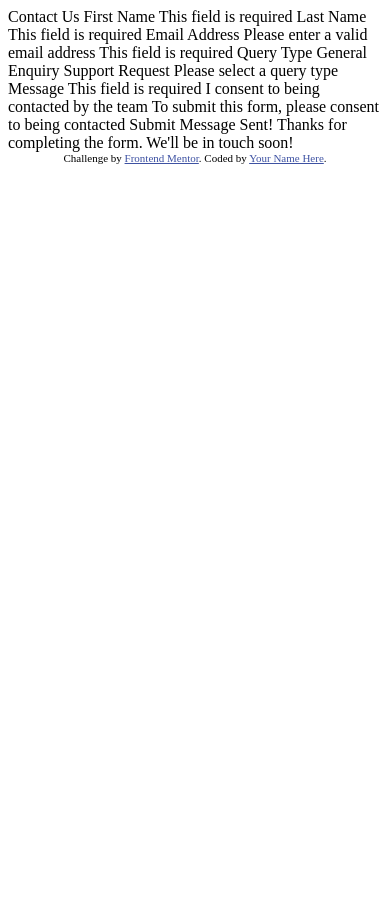
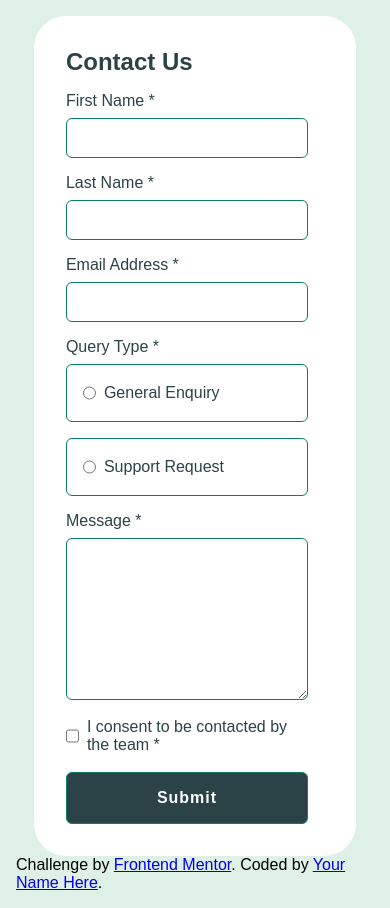
Before and after one commit to Amadocarillofuentes/contact-form-proj3, a plain HTML site: page index.html in a window 390 px wide. Before the commit the page ends 844 px from the top, so only its background shows below. Drawn offline with Linux system fonts and the light colour scheme.

Commit message:
added form and checked for data validation in js

```diff
--- a/index.html
+++ b/index.html
@@ -9,44 +9,62 @@
   <title>Frontend Mentor | Contact form</title>
 
   <!-- Feel free to remove these styles or customise in your own stylesheet 👍 -->
-  <style>
-    .attribution { font-size: 11px; text-align: center; }
-    .attribution a { color: hsl(228, 45%, 44%); }
-  </style>
+   <link rel="stylesheet" href="style.css">
 </head>
 <body>
 
-  Contact Us
+  <div class="container">
+    <form id="contact-form">
+        <h2>Contact Us</h2>
+        <div class="first-name">
+          <label for="first-name">First Name *</label>
+          <input type="text" id="first-name">
+          <span class="err-msg hide err-first-name">This field is required</span>
+        </div>
+        <div class="last-name">
+          <label for="last-name">Last Name *</label>
+          <input type="text" id="last-name">
+          <span class="err-msg hide err-last-name">This field is required</span>
+        </div>
+        <div class="email">
+          <label for="email">Email Address *</label>
+          <input type="email" name="email" id="email">
+          <span class="err-msg hide err-email">Please enter a valid email address</span>
+        </div>
+        <div class="query">
+          <label for="query-type">Query Type *</label>
+          <div class="options">
+            <span class="option">
+              <input type="radio" name="query" id="query" value="General Enquiry">General Enquiry
+            </span>
+            <span class="option">
+              <input type="radio" name="query" id="query" value="Support Request">Support Request
+            </span>
+          </div>
+          <span class="err-msg hide err-query">Please selesct a query type</span>
+        </div>
+        <div class="message">
+          <label for="message">Message *</label>
+          <textarea name="message" id="message" rows="8"></textarea>
+          <span class="err-msg hide err-message">This field is required</span>
+        </div>
+        <div class="agree">
+          <div class="agreement">
+            <input type="checkbox" name="agree" id="agree"> I consent to be contacted by the team *
+          </div>
+          <span class="err-msg hide err-agree">To submit this form, please cosent to be contacted</span>
+        </div>
+        <input type="submit" value="Submit">
+    </form>
+  </div>
 
-  First Name
-  This field is required
-
-  Last Name
-  This field is required
-
-  Email Address
-  Please enter a valid email address
-  This field is required
-
-  Query Type
-  General Enquiry
-  Support Request
-  Please select a query type
-
-  Message
-  This field is required
-
-  I consent to being contacted by the team
-  To submit this form, please consent to being contacted
-
-  Submit
-
-  Message Sent!
-  Thanks for completing the form. We'll be in touch soon!
-
+  <!-- Message Sent!
+  Thanks for completing the form. We'll be in touch soon!-->
   <div class="attribution">
     Challenge by <a href="https://www.frontendmentor.io?ref=challenge">Frontend Mentor</a>.
     Coded by <a href="#">Your Name Here</a>.
   </div>
+
+  <script src="script.js"></script>
 </body>
 </html>
--- /dev/null
+++ b/script.js
@@ -0,0 +1,64 @@
+const formElement = document.getElementById('contact-form');
+
+formElement.addEventListener('submit', (event) => {
+    event.preventDefault();
+
+    const formData = new FormData(event.target);
+
+    const firstName = document.getElementById('first-name');
+    const lastName = document.getElementById('last-name');
+    const email = document.getElementById('email');
+    const query = document.querySelector('input[name="query"]:checked');
+    const message = document.getElementById('message');
+    const agreement = document.getElementById('agree');
+
+    validateField(firstName, "First Name");
+    validateField(lastName, "Last Name");
+    validateEmail(email);
+    validateQuery(query);
+    validateField(message, "Message");
+    validateAgreement(agreement);
+});
+
+function validateField(field, name) {
+  let check = field.value;
+  if (check == "") {
+    alert(`${name} must be filled out`);
+    //activate error messge here depending on the field, remove alert msg
+    return false;
+  }
+   //if the field is valid then you can get value of email here
+   console.log(check);
+}
+
+function validateEmail(email) {
+  const emailRegex = /^[^\s@]+@[^\s@]+\.[^\s@]+$/;
+  if(!emailRegex.test(email.value)){
+    alert("Email is not valid");
+    //activate error message for email, remove alert msg
+    return false;
+  }
+  //if the email is valid then you can get value of email here
+  console.log(email.value);
+}
+
+function validateQuery(query) {
+  if (!query) {
+    alert("Please select a Query");
+    //activate error message for query here, remove alert msg
+    return false;
+  }
+  //if the query is selected then you can get value of email here
+  console.log(query.value);
+}
+
+function validateAgreement(checked) {
+  let agree = checked;
+  if (!agree.checked) {
+    alert("Please check agreement")
+    //activate error message for agreement checkbox, remove alert msg
+    return false;
+  }
+  //if checked then continue
+  console.log(agree.checked);
+}
--- /dev/null
+++ b/style.css
@@ -0,0 +1,149 @@
+:root {
+  --light-green: hsl(148, 38%, 91%);
+  --green: hsl(169, 82%, 27%);
+  --red: hsl(0, 66%, 54%);
+  --white: hsl(0, 0%, 100%);
+  --light-grey: hsl(186, 15%, 59%);
+  --dark-grey: hsl(187, 24%, 22%);
+}
+
+@font-face {
+  font-family: 'Karla';
+  src: url('./assets/fonts/Karla-VariableFont_wght.ttf') format('truetype');
+  font-weight: normal;
+  font-style: normal;
+}
+
+* {
+  margin: 0;
+  padding: 0;
+  box-sizing: border-box;
+  font-family: 'Karla Regular', sans-serif;
+  font-size: 1rem;
+}
+
+body {
+  background-color: var(--light-green);
+  padding: 4rem;
+  display: flex;
+  flex-direction: column;
+  align-items: center;
+  justify-content: center;
+}
+
+.container {
+  min-width: 60%;
+  background-color: var(--white);
+  display: flex;
+  align-items: center;
+  border-radius: 2rem;
+  padding: 2rem;
+}
+
+h2, .h2 {
+  font-size: 1.5rem;
+  font-weight: 700;
+}
+
+form {
+  width: calc(100% - 1rem);
+  display: grid;
+  grid-template-columns: 50% 50%;
+  gap: 1rem;
+  color: var(--dark-grey);
+}
+
+form h2, form .email, form .query, form .message, form .agree, form input[type=submit]{
+  grid-column: 1 / span 2;
+}
+
+form div {
+  width: 100%;
+  display: flex;
+  flex-direction: column;
+  gap: 0.5rem;
+}
+
+form input, form textarea, form .option, form input[type=submit] {
+  min-height: 40px;
+  padding: 0.5rem;
+  border: 1px solid var(--green);
+  border-radius: 6px;
+}
+
+form .options {
+  flex-direction: row;
+  gap: 1rem;
+}
+
+form .option {
+  display: flex;
+  align-items: center;
+  gap: 0.5rem;
+  width: 50%;
+  padding: 0.5rem 1rem;
+}
+
+form .agreement {
+  flex-direction: row;
+  align-items: center;
+}
+
+form input[type=checkbox], form input[type=radio] {
+  accent-color: var(--green);
+}
+
+form input[type=submit] {
+  background-color: var(--dark-grey);
+  color: var(--white);
+  padding: 1rem;
+  font-weight: 600;
+  letter-spacing: 1px;
+}
+
+form input:hover, form .option:hover  {
+  cursor: pointer;
+}
+
+form .err-msg {
+  font-size: small;
+  color: var(--red);
+}
+
+.hide {
+  display: none;
+}
+
+@media screen and (max-width: 640px) {
+  body{
+    padding: 2rem;
+  }
+
+  .container {
+    max-width: 90%;
+    min-width: 80%;
+  }
+
+  form {
+    width: calc(100% - 1rem);
+    grid-template-columns: 100%;
+  }
+
+  form h2, form .email, form .query, form .message, form .agree, form input[type=submit]{
+    grid-column: 1 ;
+  }
+
+  form .options {
+    flex-direction: column;
+  }
+
+  form .option {
+    width: 100%;
+  }
+}
+
+@media screen and (max-width: 480px) {
+  body{
+    padding: 1rem;
+  }
+}
```
